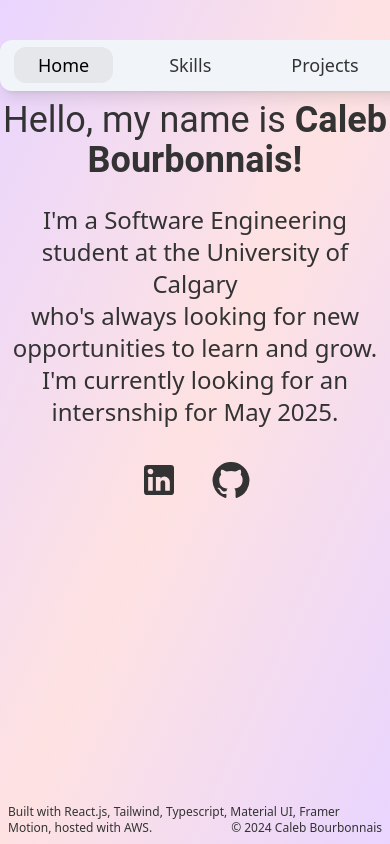
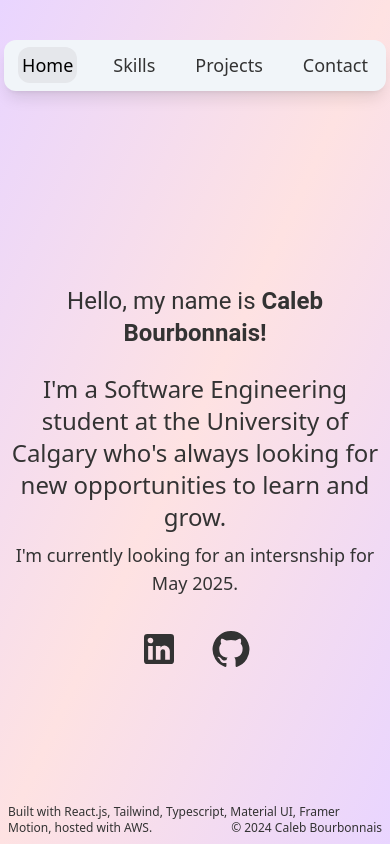
Before and after one commit to CalebBourb/portfolio, a React (Create React App) app in the folder portfolio-site/: page / in a window 390 px wide. Built offline with nearby package versions, Linux system fonts and the light colour scheme.

Commit message:
make components mobile friendly for now

```diff
--- a/portfolio-site/src/components/Navigation.tsx
+++ b/portfolio-site/src/components/Navigation.tsx
@@ -22,7 +22,7 @@ const Navigation = () => {
                 {tabs.map((tab) => (
                     <motion.li
                         key={tab.path}
-                        className="relative inline-block px-5 py-2"
+                        className="relative inline-block max-sm:px-0 px-5 py-2"
 
                     >
                         <Link
--- a/portfolio-site/src/components/ProjectItem.tsx
+++ b/portfolio-site/src/components/ProjectItem.tsx
@@ -5,7 +5,7 @@ import '../styles/ProjectItems.module.css';
 
 const ProjectItem = (props: Project) => {
     return (
-        <div className="w-[40vh] h-[40vh] bg-slate-100 rounded-lg shadow-md p-4 flex flex-col items-center">
+        <div className="w-[50vh] h-fit bg-slate-100 rounded-lg shadow-md p-4 flex flex-col items-center">
             <img src={props.image} alt={props.title} className="w-full h-auto rounded-t-lg mb-4" />
             <div className="text-center">
                 <h1 className="text-xl font-bold mb-2">{props.title}</h1>
--- a/portfolio-site/src/pages/Home.tsx
+++ b/portfolio-site/src/pages/Home.tsx
@@ -16,16 +16,14 @@ const Home = () => {
         ease: [0, 0.71, 0.2, 1.01],
         }}
         >
-        <div className="flex justify-center items-end h-[40vh]">
+        <div className="flex justify-center items-end h-[50vh] max-sm:h-[60vh]">
         <div className="text-center">
-        <h1 className="text-4xl mb-4 font-roboto">Hello, my name is <b>Caleb Bourbonnais!</b></h1>
+        <h1 className="text-4xl max-sm:text-2xl mb-4 font-roboto">Hello, my name is <b>Caleb Bourbonnais!</b></h1>
         <p className="justify-end text-2xl pl-2 pr-2 pt-2">
             I'm a Software Engineering student at the University of Calgary
-        </p>
-        <p className="justify-end text-2xl pl-2 pr-2">
             who's always looking for new opportunities to learn and grow.
         </p>
-        <p className="justify-end text-2xl pl-2 pr-2">
+        <p className="justify-end text-2xl max-sm:text-lg pl-2 pr-2 pt-2">
             I'm currently looking for an intersnship for May 2025.
         </p>
         </div>
--- a/portfolio-site/src/pages/Projects.tsx
+++ b/portfolio-site/src/pages/Projects.tsx
@@ -15,8 +15,8 @@ const Projects = () => {
         ease: [0, 0.71, 0.2, 1.01],
         }}
         >
-        <div className="flex justify-center items-center h-[20vh] mt-10">
-            <h1 className="text-center text-4xl font-bold mb-4 font-roboto ">What I'm currently Working on</h1>
+        <div className="flex justify-center items-center h-[20vh] mt-10 max-sm:h-[10vh]">
+            <h1 className="text-center text-4xl max-sm:text-2xl font-bold mb-4 font-roboto ">What I'm currently Working on</h1>
         </div>
         </motion.div>
         <div
@@ -26,7 +26,7 @@ const Projects = () => {
                     initial={{ y: 600 }}
                     animate={{ y: 0 }}
                     transition={{ y: { type: "spring", delay: 0.1 + i*0.25, stiffness:25, duration: 5 } }}
-                    className="flex flex-col m-10 ">
+                    className="flex flex-col m-8 max-sm:m-6">
                     <ProjectItem
                     title={project.title}
                     description={project.description}
```
